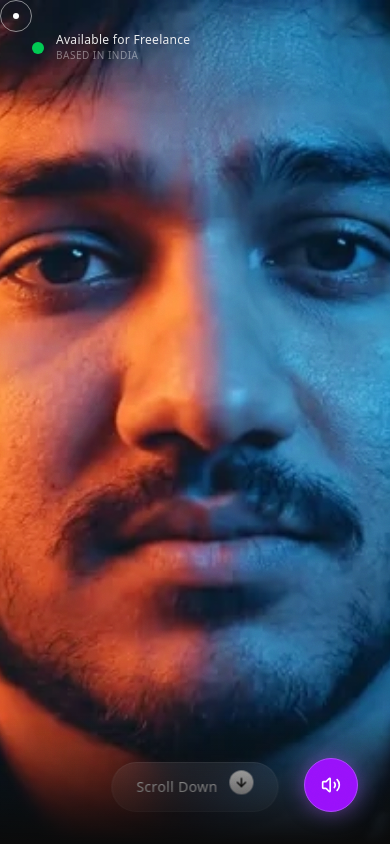
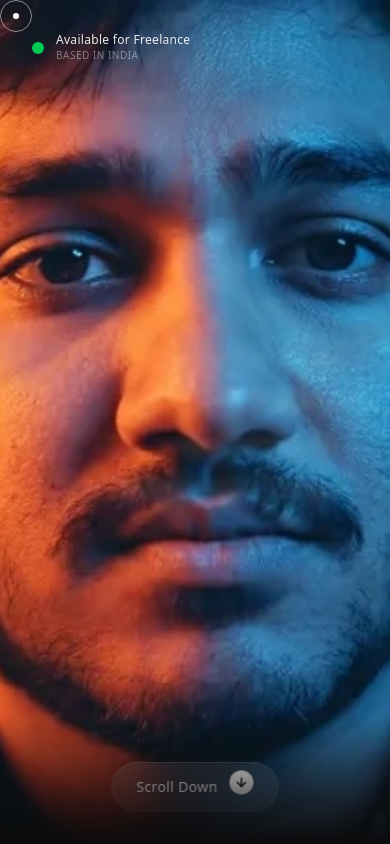
Before and after one commit to ShivanshSingh158/sequence, a Next.js app: page / in a window 390 px wide. Shown: the top 844 px of the page. Built offline with nearby package versions, Linux system fonts and the light colour scheme.

Commit message:
initial commit

```diff
--- a/components/Overlay.tsx
+++ b/components/Overlay.tsx
@@ -17,15 +17,15 @@ export default function Overlay() {
         // 0s: Start with Section 0 ("Crafting...")
         // NOTE: We could set activeIndex(0) here if we wanted to be sure, but state starts at 0.
 
-        // 2.8s: Switch to Section 1 ("Bridge...")
+        // 2.4s: Switch to Section 1 ("Bridge...") (Faster pace)
         const timer1 = setTimeout(() => {
             setActiveIndex(1);
-        }, 2800);
+        }, 2400);
 
-        // 5.6s: Switch to Section 2 ("ShivansH!!" - Final)
+        // 4.8s: Switch to Section 2 ("ShivansH!!" - Final)
         const timer2 = setTimeout(() => {
             setActiveIndex(2);
-        }, 5600);
+        }, 4800);
 
         return () => {
             clearTimeout(timer1);
@@ -82,7 +82,7 @@ export default function Overlay() {
                         initial={{ opacity: 0, y: 20, filter: 'blur(10px)' }}
                         animate={{ opacity: 1, y: 0, filter: 'blur(0px)' }}
                         exit={{ opacity: 0, y: -20, filter: 'blur(10px)' }}
-                        transition={{ duration: 1.5, ease: "easeInOut" }}
+                        transition={{ duration: 1.2, ease: "easeInOut" }}
                         className="absolute inset-0 flex flex-col items-center justify-center text-center"
                     >
                         <h1 className="text-6xl md:text-9xl font-bold tracking-tighter text-white mix-blend-difference drop-shadow-2xl">
--- a/components/ScrollToTop.tsx
+++ b/components/ScrollToTop.tsx
@@ -1,23 +1,31 @@
 'use client';
 
-import { Suspense, useEffect } from 'react';
+import { Suspense, useEffect, useRef } from 'react';
 import { usePathname, useSearchParams } from 'next/navigation';
 
 function ScrollToTopContent() {
     const pathname = usePathname();
     const searchParams = useSearchParams();
+    const prevPathname = useRef(pathname);
 
     useEffect(() => {
-        // Logic 1: Reset scroll on normal route changes (unless hash is present)
-        if (!window.location.hash) {
-            window.scrollTo(0, 0);
+        // Did pathname actually change?
+        if (prevPathname.current !== pathname) {
+            prevPathname.current = pathname; // Update ref
+
+            // On REAL page navigation, scroll to top
+            if (!window.location.hash) {
+                window.scrollTo(0, 0);
+            }
         }
 
-        // Logic 2: Clean the URL hash if it exists
+        // Hash clearing logic (Keep this, just don't let it trigger the scroll above)
         if (window.location.hash) {
             const timeout = setTimeout(() => {
+                // This replaceState might trigger a re-render, but since
+                // pathname === prevPathname, the block above won't run.
                 window.history.replaceState(null, '', window.location.pathname + window.location.search);
-            }, 500);
+            }, 1000); // 1s delay to safeguard
 
             return () => clearTimeout(timeout);
         }
--- a/components/ScrollyCanvas.tsx
+++ b/components/ScrollyCanvas.tsx
@@ -52,8 +52,8 @@ export default function ScrollyCanvas() {
     useEffect(() => {
         if (!isLoaded || images.length === 0 || frameIndex >= images.length - 1) return;
 
-        // Total Duration goal: ~6.0s (Matches text pace)
-        // 120 frames / 6.0s = 20 fps => 50ms interval
+        // Total Duration goal: ~7.2s (Slower video)
+        // 120 frames / 7.2s = ~16 fps => 60ms interval
         const interval = setInterval(() => {
             setFrameIndex(prev => {
                 if (prev >= images.length - 1) {
--- a/components/SoundControl.tsx
+++ b/components/SoundControl.tsx
@@ -173,7 +173,7 @@ export default function SoundControl() {
     return (
         <button
             onClick={toggleMute}
-            className={`fixed bottom-8 right-8 z-[100] p-4 backdrop-blur-md border rounded-full transition-all duration-300 group
+            className={`hidden md:block fixed bottom-8 right-8 z-[100] p-4 backdrop-blur-md border rounded-full transition-all duration-300 group
                 ${!isMuted
                     ? 'bg-purple-600 border-purple-500 text-white shadow-[0_0_20px_rgba(168,85,247,0.5)]'
                     : 'bg-white/10 border-white/10 text-white/50 hover:bg-white/20 hover:text-white'}
```
